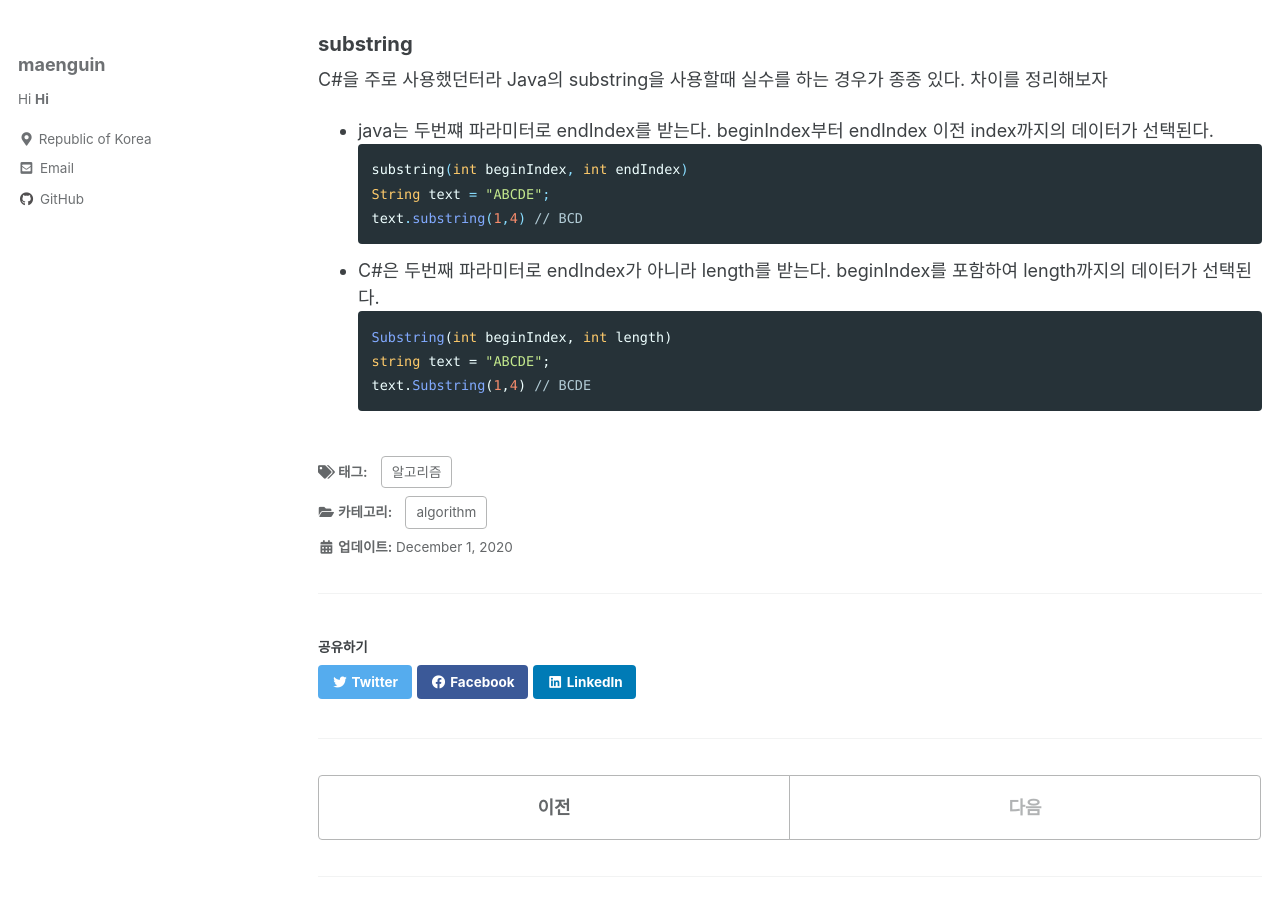
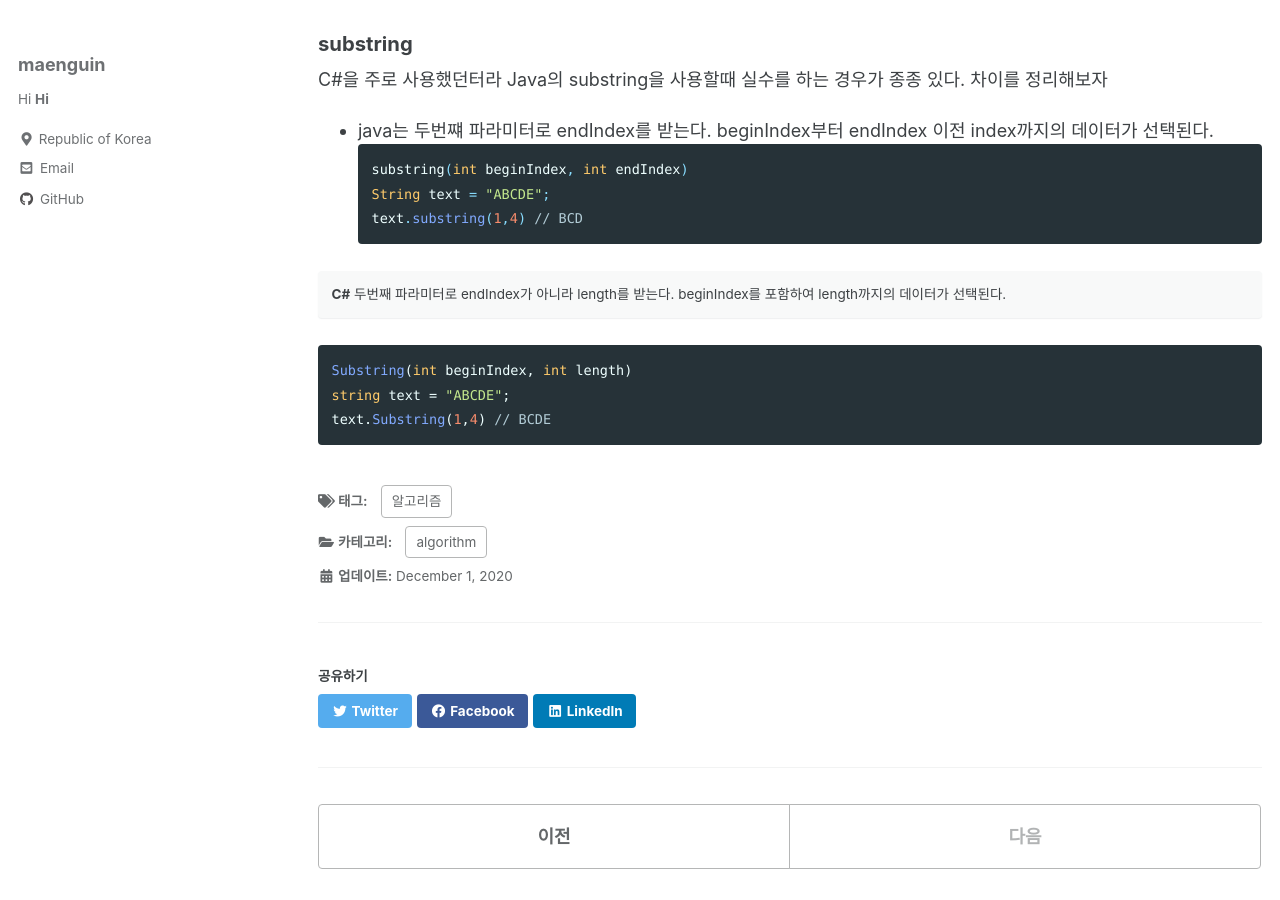
Before and after one commit to maenguin/maenguin.github.io, a Jekyll site: the page built from _posts/2020-12-01-algorithm-study.md, in a window 1280 px wide and 900 px high, scrolled down 1031 px. Built offline with Jekyll 4.4.1, drawn with Linux system fonts in a browser that asks for light colours; cached includes are drawn as plain includes.

Commit message:
Update 2020-12-01-algorithm-study.md

````diff
--- a/_posts/2020-12-01-algorithm-study.md
+++ b/_posts/2020-12-01-algorithm-study.md
@@ -53,8 +53,9 @@ String text = "ABCDE";
 text.substring(1,4) // BCD
 ```
 
-* C#은 두번째 파라미터로 endIndex가 아니라 length를 받는다.
-beginIndex를 포함하여 length까지의 데이터가 선택된다.
+**C#** 두번째 파라미터로 endIndex가 아니라 length를 받는다. beginIndex를 포함하여 length까지의 데이터가 선택된다.
+{: .notice}
+
 ```c#
 Substring(int beginIndex, int length)
 string text = "ABCDE";
````
